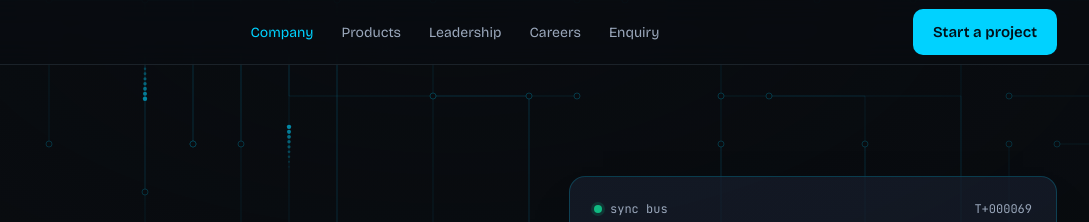
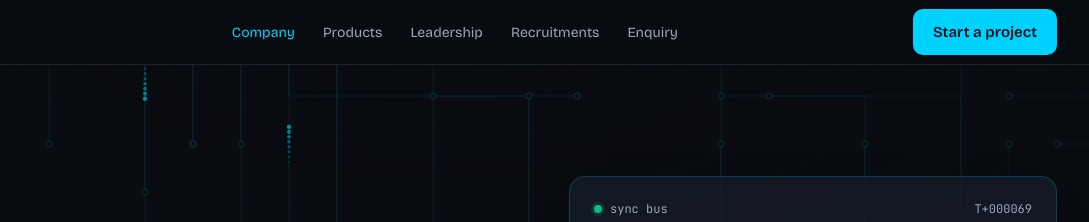
Before and after one commit to pentaryon-tech/pentrayon-main-web, a website: page index.html in a window 1280 px wide. Shown: the top 222 px of the page, 191-1280 px from the left. Drawn offline with nearby package versions, Linux system fonts and the light colour scheme.

Commit message:
Change Careers navigation and section to Recruitments

```diff
--- a/index.html
+++ b/index.html
@@ -293,7 +293,7 @@
       <a class="nav-link" href="#company">Company</a>
       <a class="nav-link" href="#products">Products</a>
       <a class="nav-link" href="#leadership">Leadership</a>
-      <a class="nav-link" href="#careers">Careers</a>
+      <a class="nav-link" href="#recruitments">Recruitments</a>
       <a class="nav-link" href="#enquiry">Enquiry</a>
     </nav>
     <div class="flex items-center gap-2">
@@ -306,7 +306,7 @@
       <a href="#company">Company</a>
       <a href="#products">Products</a>
       <a href="#leadership">Leadership</a>
-      <a href="#careers">Careers</a>
+      <a href="#recruitments">Recruitments</a>
       <a href="#enquiry">Enquiry</a>
       <a href="#enquiry" class="btn btn-primary mt-4 w-full">Start a project</a>
     </div>
@@ -604,8 +604,9 @@
   </div>
 </section>
 
-<!-- ========== CAREERS ========== -->
-<section id="careers" class="section band">
+<!-- ========== RECRUITMENTS ========== -->
+<div id="careers" class="scroll-mt-20"></div>
+<section id="recruitments" class="section band">
   <div class="wrap">
     <h2 class="h2">Build the next aircraft with us</h2>
     <p class="lead mt-5">Six open positions. Pick one, or send an open application if you build things that have to work in the real world.</p>
@@ -717,7 +718,7 @@
     </div>
     <nav class="md:col-span-4 grid grid-cols-2 gap-y-2 text-sm text-mute" aria-label="Footer">
       <a class="hover:text-ink" href="#company">Company</a><a class="hover:text-ink" href="#products">Products</a>
-      <a class="hover:text-ink" href="#leadership">Leadership</a><a class="hover:text-ink" href="#careers">Careers</a>
+      <a class="hover:text-ink" href="#leadership">Leadership</a><a class="hover:text-ink" href="#recruitments">Recruitments</a>
       <a class="hover:text-ink" href="#enquiry">Enquiry</a>
     </nav>
     <div class="md:col-span-3 text-sm">
```
Also changed, not shown: assets/id_cards/id_a_jason_kister.jpg (added), assets/id_cards/id_akshay_kumar.jpg (added), assets/id_cards/id_b_kishore.jpg (added), assets/id_cards/id_j_joshua.jpg (added).
